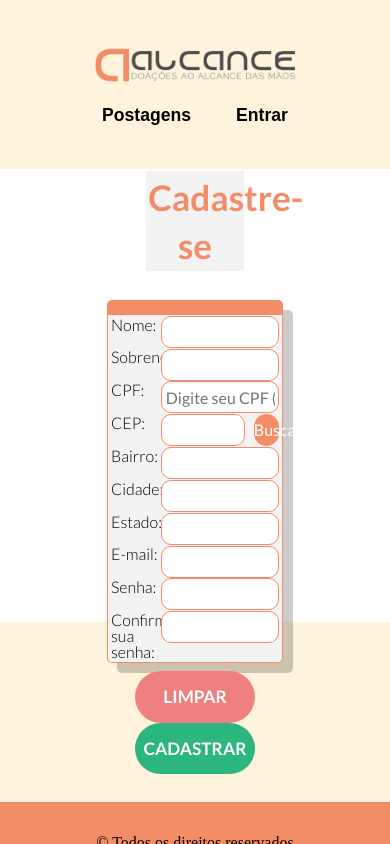
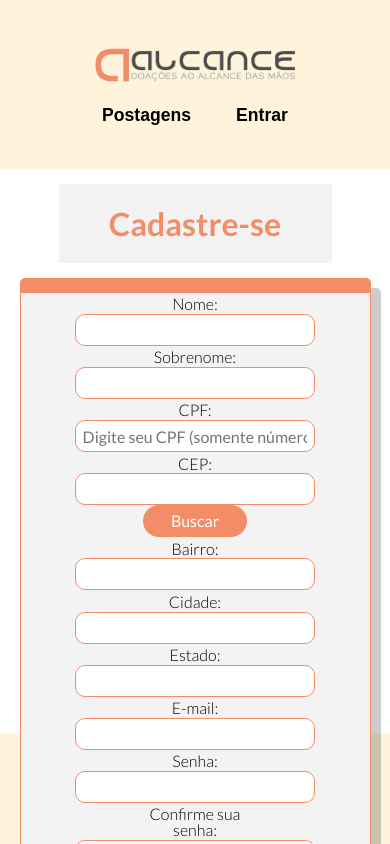
Before and after one commit to Shidoshi93/projeto-integrador, a React (Create React App) app: page /signup in a window 390 px wide. Shown: the top 844 px of the page. Built offline with nearby package versions, Linux system fonts and the light colour scheme.

Commit message:
Melhora a responsividade da página de cadastro de usuários e cria o arquivo titleStyle.js para padronizar os títulos

```diff
--- a/src/pages/signup/signup.js
+++ b/src/pages/signup/signup.js
@@ -14,6 +14,8 @@ import {
     FormBtnContainer
 
 } from './signupStyle';
+
+import {Titulo} from '../../styles/titleStyle'
 
 import {
     BtnSend,
@@ -62,9 +64,7 @@ function Cadastro() {
     return (
         <MotherBox>
 
-            <ContainerTitle>
-                <Title>Cadastre-se</Title>
-            </ContainerTitle>
+            <Titulo>Cadastre-se</Titulo>
 
             <Form>
                 <FormDataContainer>
--- a/src/pages/signup/signupStyle.js
+++ b/src/pages/signup/signupStyle.js
@@ -3,7 +3,7 @@ import '../../fonts.css';
 import backgroundImg from '../../images/fundo.png';
 
 export const MotherBox = styled.div`
-    height: 75vh;
+    min-height: 75vh;
     display: flex;
     flex-direction: column;
     flex-wrap: nowrap;
@@ -44,12 +44,23 @@ export const FormDataContainer = styled.div`
     border-radius: 5px;
     margin: auto;
     display:flex;
-    flex-direction: row;
     flex-wrap: wrap;
     padding: 0 .7% .5% .7%;
     margin: 0;
     box-sizing: border-box;
 
+    @media(max-width: 920px) {
+        width: 80%;
+    }
+
+    @media (max-width: 500px) {
+        flex-direction: column;
+        align-items: center;
+    }
+
+    @media(max-width: 420px) {
+        width: 90%;
+    }
 `
 export const Label = styled.label`
     width: 30%;
@@ -60,6 +71,10 @@ export const Label = styled.label`
     line-height: 1rem;
     text-align: left;
     margin-top:1%;
+
+    @media(max-width: 500px) {
+        text-align: center;
+    }
 `
 export const Input = styled.input`
     width: 70%;
@@ -78,6 +93,10 @@ export const Input = styled.input`
   `
 export const InputA = styled(Input)`
     width: 50%;
+
+    @media(max-width: 500px) {
+        width: 70%;
+    }
 `
 
 export const BtnCep = styled.button`
@@ -105,6 +124,11 @@ export const BtnCep = styled.button`
     &:hover{
         background-color: #e08361;
     }
+
+    @media(max-width: 500px) {
+        width: 30%;
+        margin: 0;
+    }
 `
 export const FormBtnContainer = styled.div`
     width: 45vw;
@@ -112,5 +136,14 @@ export const FormBtnContainer = styled.div`
     flex-direction: row;
     flex-wrap: wrap;
     justify-content: space-evenly;
-    margin-top: 2%;
+    margin-top: 15px;
+    margin-bottom: 15px;
+
+    @media(max-width: 920px) {
+        width: 80%;
+    }
+
+    @media(max-width: 420px) {
+        width: 90%;
+    }
 `
--- /dev/null
+++ b/src/styles/titleStyle.js
@@ -0,0 +1,20 @@
+import styled from 'styled-components';
+
+export const Titulo = styled.div`
+background-color: #F2F2F2;
+margin: 15px auto;
+padding: 20px;
+color: #F38D68;
+font-weight: 700;
+font-size: 2rem;
+width: 40%;
+outline: none;
+font-family: 'Lato';
+box-sizing: border-box;
+font-weight: 700;
+text-align: center;
+
+@media (max-width: 920px) {
+    width: 70%;
+}
+`
```
